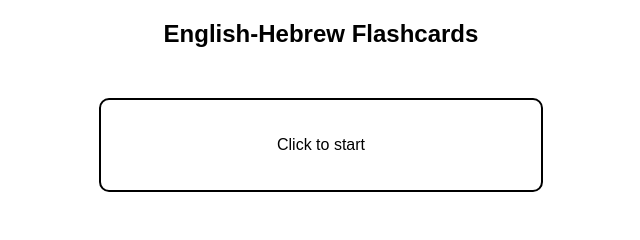
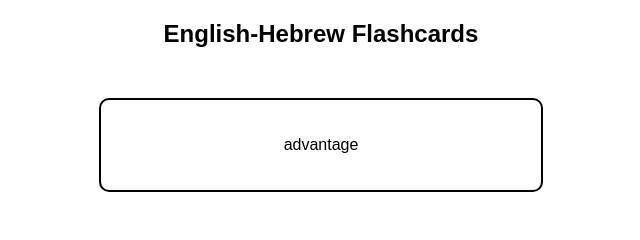
Before and after one commit to ronen4109/flashcard-app, a plain HTML site: page index.html in a window 1280 px wide. Shown: the top 240 px of the page, 319-959 px from the left. Drawn offline with Linux system fonts and the light colour scheme.

Commit message:
Update index.html

```diff
--- a/index.html
+++ b/index.html
@@ -14,7 +14,7 @@
 <body>
     <h2>English-Hebrew Flashcards</h2>
     <div id="flashcard" class="card" onclick="flipCard()">
-        <p id="word">Click to start</p>
+        <p id="word">advantage</p>
     </div>
     <button class="button" onclick="prevCard()">Previous</button>
     <button class="button" onclick="nextCard()">Next</button>
```
